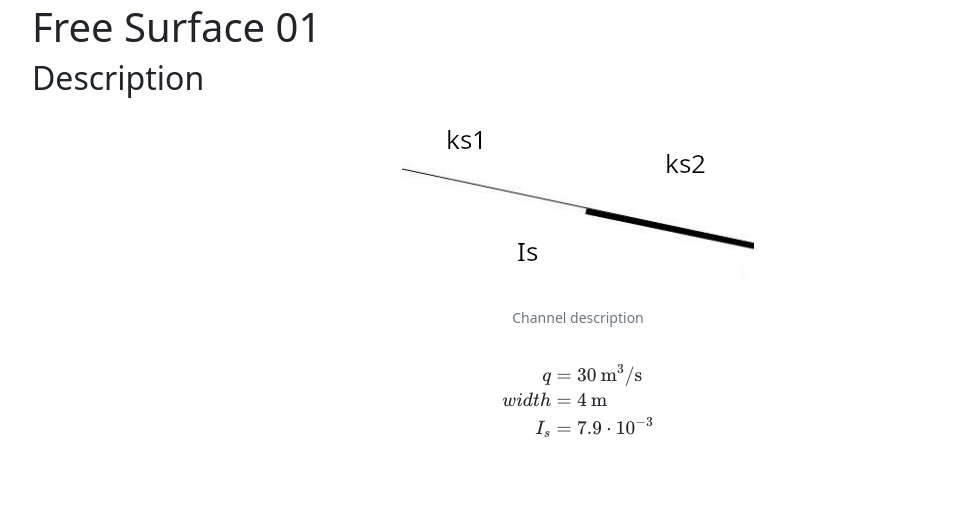
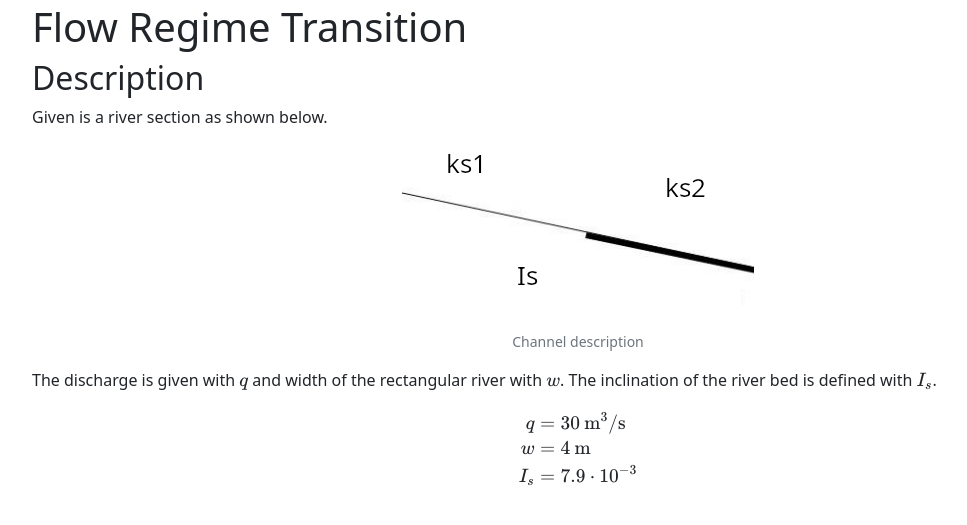
Before and after one commit to poettler-ric/ezprobs, a Flask app: template ezprobs/templates/problems/free_surface_01.html in a window 1280 px wide. Shown: the part 53-578 px from the top of the page, without its empty margins (62-1029 px from the left). Run offline with Flask 2, Linux system fonts and the light colour scheme; the template is opened without the code that fills it, so the values that code supplies are empty; some libraries are stand-ins or nearby versions.

Commit message:
Cleanup of the free surface example
- added a plot
- added description

```diff
--- a/ezprobs/__init__.py
+++ b/ezprobs/__init__.py
@@ -17,7 +17,7 @@ app.secret_key = config["server"]["secret_key"]
 
 app.config["problems"] = {
     "Hydraulics": {
-        "Free Surface 01": "free_surface_01",
+        "Flow Regime Transition": "flow_regime_transition",
         "Pressure Pipe 01": "pressure_pipe_01",
     },
     "Mathematics": {
@@ -35,7 +35,7 @@ import ezprobs.problems.pressure_pipe_01
 app.register_blueprint(demo.bp, url_prefix="/demo")
 app.register_blueprint(problems.xy.bp, url_prefix="/problems/xy")
 app.register_blueprint(
-    problems.free_surface_01.bp, url_prefix="/problems/free_surface_01"
+    problems.free_surface_01.bp, url_prefix="/problems/flow_regime_transition"
 )
 app.register_blueprint(
     problems.pressure_pipe_01.bp, url_prefix="/problems/pressure_pipe_01"
--- a/ezprobs/templates/problems/free_surface_01.html
+++ b/ezprobs/templates/problems/free_surface_01.html
@@ -1,8 +1,10 @@
 {% extends "problem.html" %}
 
-{% block title %}Free Surface 01{% endblock %}
+{% block title %}Flow Regime Transition{% endblock %}
 
 {% block description %}
+Given is a river section as shown below.
+
 <div class="container" align="center">
   <figure class="figure">
     <img src="{{ url_for('static', filename='images/free_surface_01.png') }}"
@@ -11,10 +13,13 @@
     <figcaption class="figure-caption">Channel description</figcaption>
   </figure>
 </div>
+
+The discharge is given with \(q\) and width of the rectangular river with \(w\).
+The inclination of the river bed is defined with \(I_s\).
 $$
 \begin{align}
 q &= 30\:\mathrm{m^3/s} \\
-width &= 4\:\mathrm{m} \\
+w &= 4\:\mathrm{m} \\
 I_s &= 7.9 \cdot 10^{-3} \\
 \end{align}
 $$
@@ -29,11 +34,4 @@ t_{n1} &= {{ "%.3f"|format(solution.t_n1) }}\:\mathrm{m} \\
 t_{n2} &= {{ "%.3f"|format(solution.t_n2) }}\:\mathrm{m} \\
 \end{align}
 $$
-
-<div class="container" align="center">
-  <figure class="figure">
-    <img src="plot" class="figure-img img-fluid rounded" alt="plot">
-    <figcaption class="figure-caption">Water Surface</figcaption>
-  </figure>
-</div>
 {% endblock %}
```
Also changed, not shown: ezprobs/problems/free_surface_01.py (+7 -2 lines).
